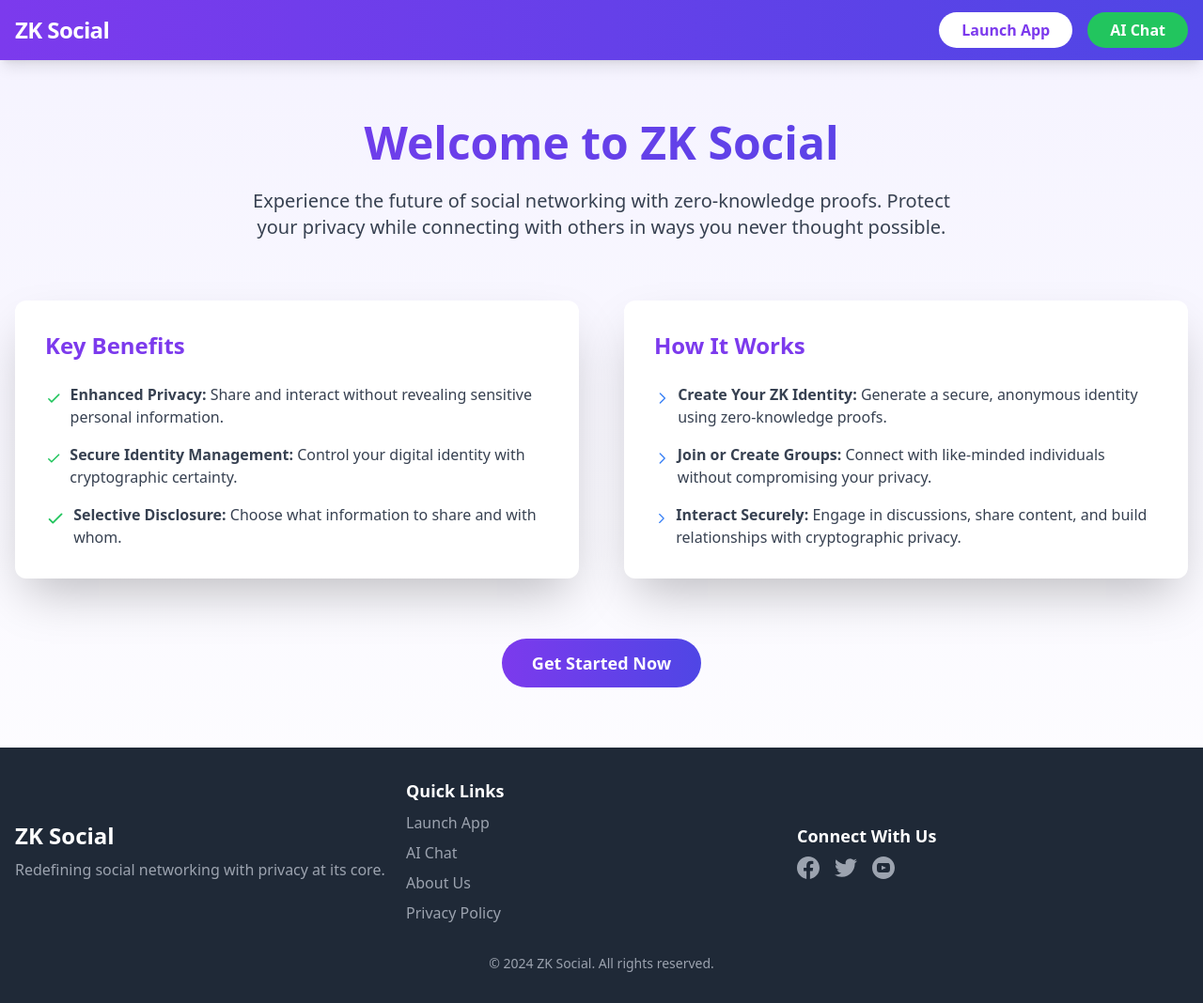
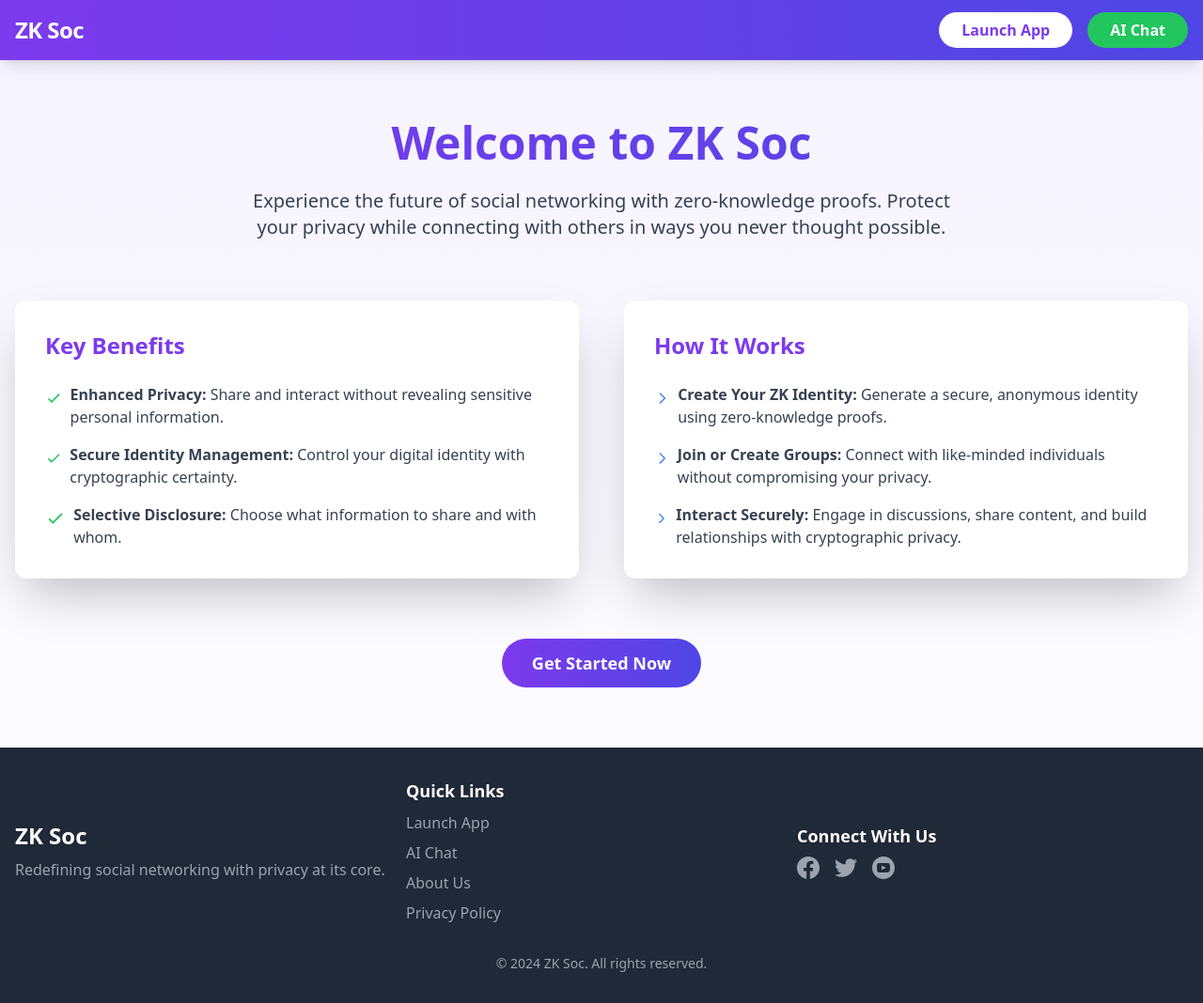
Before and after one commit to Akhil-2310/ETH-India2024, a React (Vite) app: page / in a window 1280 px wide. Shown: the whole page at 94% size. Built offline with nearby package versions, Linux system fonts and the light colour scheme.

Commit message:
changes in frontend

```diff
--- a/src/components/Navbar.jsx
+++ b/src/components/Navbar.jsx
@@ -8,7 +8,7 @@ const Navbar = () => {
           to="/"
           className="text-2xl font-bold tracking-tight hover:text-purple-200 transition-colors"
         >
-          ZK Social
+          ZK Soc
         </Link>
         <div className="space-x-4">
           <Link
--- a/src/pages/LandingPage.jsx
+++ b/src/pages/LandingPage.jsx
@@ -9,7 +9,7 @@ const LandingPage = () => {
         <div className="container mx-auto px-4 py-16">
           <div className="text-center mb-16">
             <h1 className="text-5xl font-extrabold mb-6 text-transparent bg-clip-text bg-gradient-to-r from-purple-600 to-indigo-600">
-              Welcome to ZK Social
+              Welcome to ZK Soc
             </h1>
             <p className="text-xl mb-12 text-gray-700 max-w-3xl mx-auto">
               Experience the future of social networking with zero-knowledge
@@ -171,7 +171,7 @@ const LandingPage = () => {
         <div className="container mx-auto px-4">
           <div className="flex flex-wrap justify-between items-center">
             <div className="w-full md:w-1/3 mb-6 md:mb-0">
-              <h3 className="text-2xl font-bold mb-2">ZK Social</h3>
+              <h3 className="text-2xl font-bold mb-2">ZK Soc</h3>
               <p className="text-gray-400">
                 Redefining social networking with privacy at its core.
               </p>
@@ -230,7 +230,7 @@ const LandingPage = () => {
                   </svg>
                 </a>
                 <a
-                  href="#"
+                  href="https://twitter.com/akhilnanavati"
                   className="text-gray-400 hover:text-white transition-colors"
                 >
                   <svg
@@ -259,7 +259,7 @@ const LandingPage = () => {
             </div>
           </div>
           <div className="mt-8 text-center text-gray-400 text-sm">
-            © {new Date().getFullYear()} ZK Social. All rights reserved.
+            © {new Date().getFullYear()} ZK Soc. All rights reserved.
           </div>
         </div>
       </footer>
```
